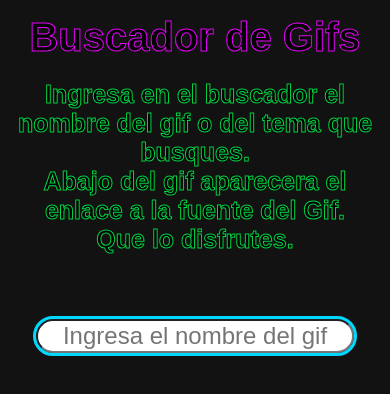
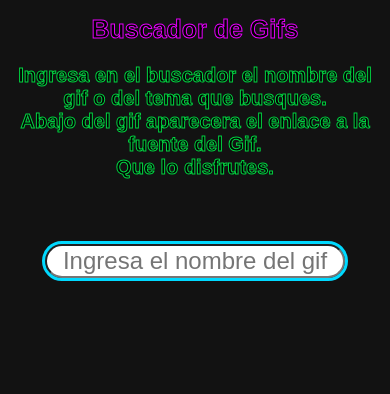
Before and after one commit to ELRODRY/consumir-api-app, a React (Vite) app: page / in a window 390 px wide. Shown: the top 394 px of the page. Built offline with nearby package versions, Linux system fonts and the light colour scheme.

Commit message:
fin de modificaciones

```diff
--- a/src/App.css
+++ b/src/App.css
@@ -20,7 +20,7 @@ h1 {
   font-size: 40px;
 }
 
-#texHeader {
+#textHeader {
   color: rgb(0, 0, 0);
   font-weight: bold;
   -webkit-text-stroke-width: 1px;
@@ -50,7 +50,27 @@ h1 {
   border-radius: 25px;
   text-align: center;
   font-size: 1.5rem;
-  width: 100%;
+  width: 400px;
   outline: 3px solid;
   outline-color: rgb(0, 217, 255);
 }
+
+@media (max-width: 420px) {
+  h1 {
+    font-size: 25px;
+  }
+
+  #textHeader {
+    font-size: 20px;
+  }
+
+  #inputBox {
+    width: 300px;
+  }
+}
+
+@media (max-width: 310px) {
+  #inputBox {
+    width: 200px;
+  }
+}
--- a/src/App.jsx
+++ b/src/App.jsx
@@ -43,7 +43,7 @@ function App() {
       <div id="contenedor">
         <header id="titulo">
           <h1>Buscador de Gifs</h1>
-          <p id="texHeader"> Ingresa en el buscador el nombre del gif o del tema que busques. <br />
+          <p id="textHeader"> Ingresa en el buscador el nombre del gif o del tema que busques. <br />
             Abajo del gif aparecera el enlace a la fuente del Gif.  <br />
             Que lo disfrutes.
           </p>
@@ -52,7 +52,7 @@ function App() {
 
       <div id="buscador">
         <form onSubmit={(event) => handleSubmit(event)}>
-          {" "}
+
           {/* form por defecto al apretar enter envia la informacion*/}
           <input
             id="inputBox" // primera implementación en el codigo luego lo pusimos en un form para poder enviar la información
--- a/src/components/GifsCard/gifCardStyles.css
+++ b/src/components/GifsCard/gifCardStyles.css
@@ -33,3 +33,25 @@ a {
   align-items: center;
   flex-direction: column;
 }
+
+@media (max-width: 420px) {
+  .imgContainer {
+    height: 300px;
+    width: 300px;
+  }
+
+  .pieDeGifs {
+    width: 300px;
+  }
+}
+
+@media (max-width: 310px) {
+  .imgContainer {
+    height: 200px;
+    width: 200px;
+  }
+
+  .pieDeGifs {
+    width: 200px;
+  }
+}
--- a/src/components/GifsCard/index.jsx
+++ b/src/components/GifsCard/index.jsx
@@ -13,10 +13,11 @@ function GifsCard({ data }) {
             </div>
             <div className="pieDeGifs">
                 <p className="nameContainer">{data.title}</p>
-                <a href={data.url.url} target="_blank" >Click aqui Fuente del enlace</a>
+                <a href={data.url.url} target="_blank">
+                    Click aqui Fuente del enlace
+                </a>
             </div>
         </div>
-
     );
 }
 
```
